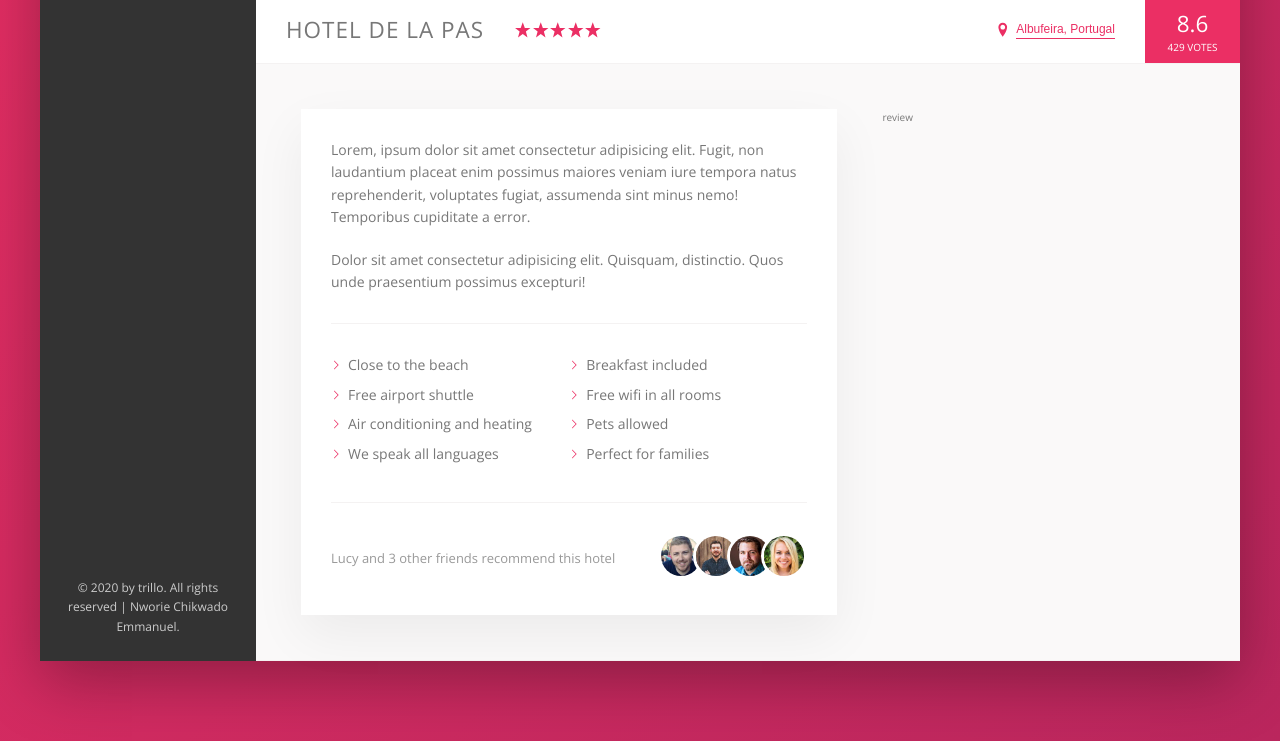
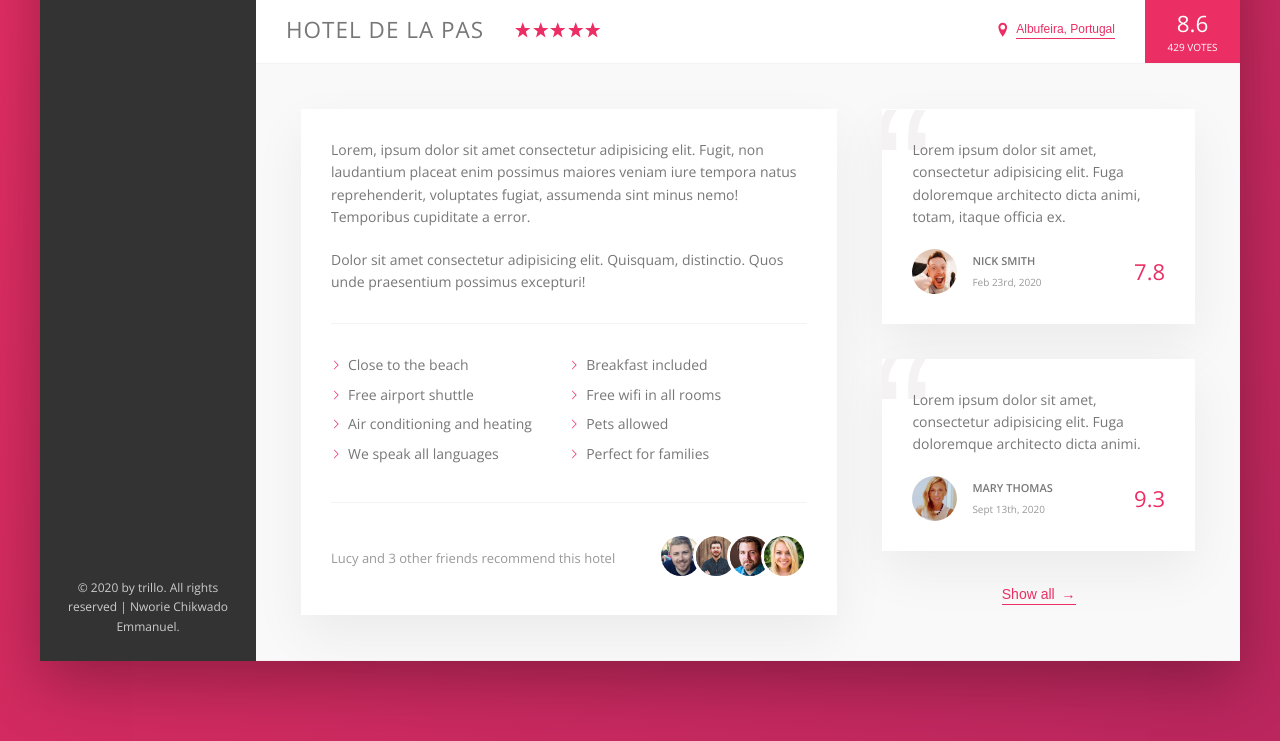
Before and after one commit to chikwado17/Trillo, a website: page index.html in a window 1280 px wide. Shown: the part 538-1279 px from the top of the page. Drawn offline with nearby package versions, Linux system fonts and the light colour scheme.

Commit message:
user review section done

```diff
--- a/index.html
+++ b/index.html
@@ -179,8 +179,46 @@
                         </div>
 
                         <div class="user-reviews">
-                            review
+                            <figure class="review">
+                                <blockquote class="review__text">
+                                    Lorem ipsum dolor sit amet, consectetur adipisicing elit. Fuga doloremque architecto dicta animi, totam, itaque officia ex.
+                                </blockquote>
+                                <figcaption class="review__user">
+                                    <img src="img/user-1.jpg" alt="User 1" class="review__photo">
+                                    <div class="review__user-box">
+                                        <p class="review__user-name">Nick Smith</p>
+                                        <p class="review__user-date">Feb 23rd, 2020</p>
+                                    </div>
+                                    <div class="review__rating">7.8</div>
+                                </figcaption>
+                            </figure>
+
+                            <figure class="review">
+                                <blockquote class="review__text">
+                                    Lorem ipsum dolor sit amet, consectetur adipisicing elit. Fuga doloremque architecto dicta animi.
+                                </blockquote>
+                                <figcaption class="review__user">
+                                    <img src="img/user-2.jpg" alt="User 1" class="review__photo">
+                                    <div class="review__user-box">
+                                        <p class="review__user-name">Mary Thomas</p>
+                                        <p class="review__user-date">Sept 13th, 2020</p>
+                                    </div>
+                                    <div class="review__rating">9.3</div>
+                                </figcaption>
+                            </figure>
+
+                            <button class="btn--inline">Show all <span>&rarr;</span></button>
                         </div>
+
+                        <!-- <div class="cta">
+                            <h2 class="cta__book-now">
+                                Good news! We have 4 free rooms for your selected dates!
+                            </h2>
+                            <button class="btn">
+                                <span class="btn__visible">Book now</span>
+                                <span class="btn__invisible">Only 4 rooms left</span>
+                            </button>
+                        </div> -->
                     </div>
                 </main>
             </div>
--- a/sass/_component.scss
+++ b/sass/_component.scss
@@ -331,6 +331,19 @@
     -o-transition: all .2s;
 }
 
+.btn--inline span {
+    margin-left: 3px;
+    transition: margin-left .2s;
+    -webkit-transition: margin-left .2s;
+    -moz-transition: margin-left .2s;
+    -ms-transition: margin-left .2s;
+    -o-transition: margin-left .2s;
+}
+
+.btn--inline:hover span {
+    margin-left: 8px;
+}
+
 .btn--inline:hover {
     color: var(--color-grey-dark-1);
 }
@@ -389,7 +402,6 @@
     flex-wrap: wrap;
 }
 
-
 .list__item {
     flex: 0 0 50%;
     margin-bottom: .7rem;
@@ -420,12 +432,11 @@
     display: flex;
     align-items: center;
 }
+
 .recommend__count {
     margin-right: auto;
 }
-.recommend__friends {
 
-}
 .recommend__photo {
     height: 4rem;
     width: 4rem;
@@ -437,6 +448,82 @@
     border: 3px solid #ffffff;
     box-sizing: content-box;
 }
+
 .recommend__photo:not(:last-child) {
     margin-right: -1.5rem;
 }
+
+/////////////////////////////
+//  Reviews section
+
+
+.review {
+    background-color: #ffffff;
+    box-shadow: 0 2rem 5rem rgba(0,0,0,.06);
+    padding: 3rem;
+    margin-bottom: 3.5rem;
+    position: relative;
+    overflow: hidden;
+}
+
+.review::before {
+    content: "\201C";
+    position: absolute;
+    top: -2.75rem;
+    left: -1rem;
+    font-size: 18rem;
+    color: var(--color-grey-light-2);
+    font-family: sans-serif;
+    line-height: 1;
+    z-index: 1;
+}
+
+.review__text {
+    margin-bottom: 2rem;
+    z-index: 10;
+    position: relative;
+}
+
+.review__user {
+    display: flex;
+    align-items: center;
+}
+
+.review__photo {
+    height: 4.5rem;
+    width: 4.5rem;
+    border-radius: 50%;
+    -webkit-border-radius: 50%;
+    -moz-border-radius: 50%;
+    -ms-border-radius: 50%;
+    -o-border-radius: 50%;
+    margin-right: 1.5rem;
+}
+
+.review__user-box {
+    margin-right: auto;
+}
+
+.review__user-name {
+    font-size: 1.1rem;
+    font-weight: 600;
+    text-transform: uppercase;
+    margin-bottom: .4rem;
+}
+
+.review__user-date {
+    font-size: 1rem;
+    color: var(--color-grey-dark-3);
+}
+
+.review__rating {
+    color: var(--color-primary);
+    font-weight: 300;
+    font-size: 2.2rem;
+}
+
+.user-reviews {
+    display: flex;
+    flex-direction: column;
+    align-items: center;
+}
--- a/sass/_layout.scss
+++ b/sass/_layout.scss
@@ -37,6 +37,7 @@
 }
 
 .detail {
+    font-size: 1.4rem;
     display: flex;
     padding: 4.5rem;
     background-color: var(--color-grey-light-1);
@@ -44,7 +45,6 @@
 }
 
 .description {
-    font-size: 1.4rem;
     flex: 0 0 60%;
     margin-right: 4.5rem;
 
```
Also changed, not shown: css/style.css.
